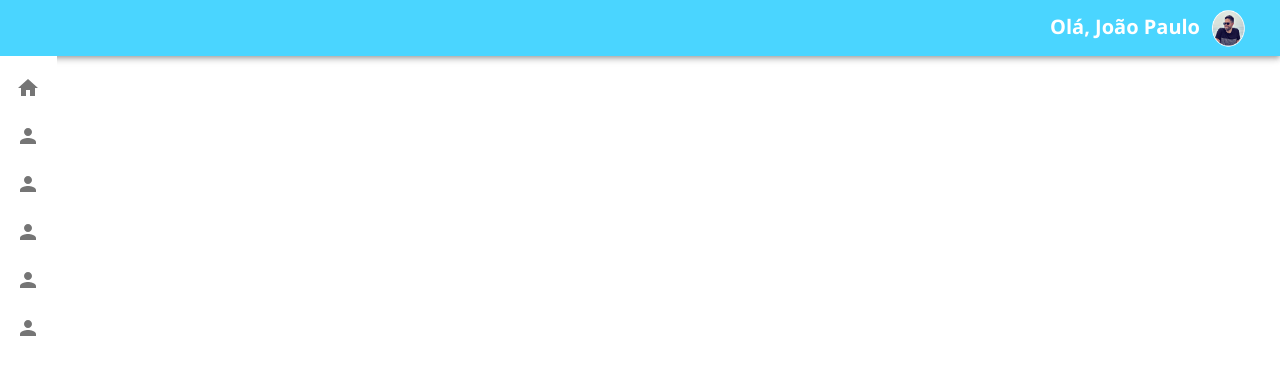
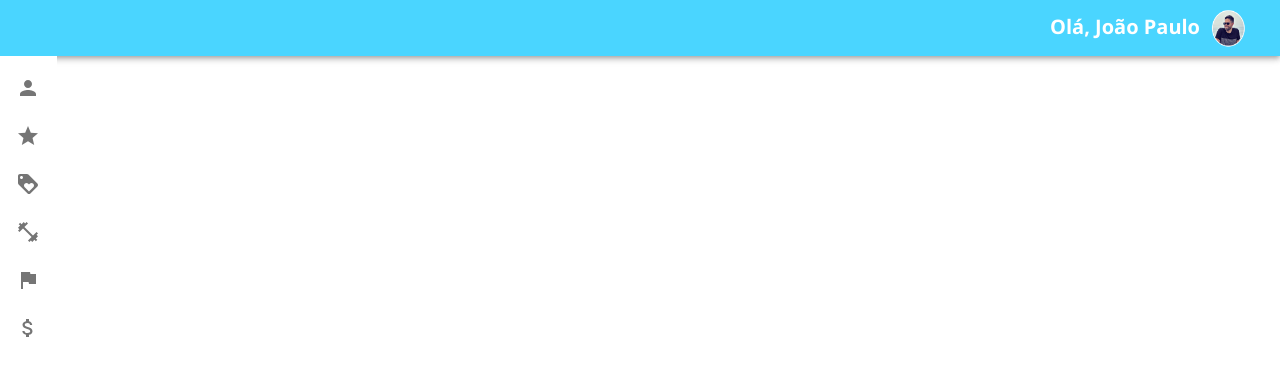
Before and after one commit to franciscoamartin/MegaHack-Vtex-Project, a React (Create React App) app: page / in a window 1280 px wide. Shown: the top 376 px of the page. Built offline with nearby package versions, Linux system fonts and the light colour scheme.

Commit message:
AddIconsSidebar

```diff
--- a/src/Components/Sidebar/index.js
+++ b/src/Components/Sidebar/index.js
@@ -10,6 +10,11 @@ import {
 import { Link } from "react-router-dom";
 import HomeIcon from "@material-ui/icons/Home";
 import PersonIcon from "@material-ui/icons/Person";
+import StarIcon from "@material-ui/icons/Star";
+import LoyaltyIcon from "@material-ui/icons/Loyalty";
+import FitnessCenterIcon from "@material-ui/icons/FitnessCenter";
+import FlagIcon from "@material-ui/icons/Flag";
+import AttachMoneyIcon from "@material-ui/icons/AttachMoney";
 import { useStyles } from "./styles";
 
 export default function MiniDrawer() {
@@ -43,37 +48,37 @@ export default function MiniDrawer() {
           <List onMouseOver={handleDrawerOpen} onMouseOut={handleDrawerClose}>
             <ListItem button component={Link} to="/atendimento">
               <ListItemIcon>
-                <HomeIcon />
+                <PersonIcon />
               </ListItemIcon>
               <ListItemText>Atendimento</ListItemText>
             </ListItem>
             <ListItem button component={Link} to="/avaliacoes">
               <ListItemIcon>
-                <PersonIcon />
+                <StarIcon />
               </ListItemIcon>
               <ListItemText>Avaliação</ListItemText>
             </ListItem>
             <ListItem button component={Link} to="/vendas">
               <ListItemIcon>
-                <PersonIcon />
+                <LoyaltyIcon />
               </ListItemIcon>
               <ListItemText>Vendas</ListItemText>
             </ListItem>
             <ListItem button component={Link} to="/treinamentos">
               <ListItemIcon>
-                <PersonIcon />
+                <FitnessCenterIcon />
               </ListItemIcon>
               <ListItemText>Treinamentos</ListItemText>
             </ListItem>
             <ListItem button component={Link} to="/destaques">
               <ListItemIcon>
-                <PersonIcon />
+                <FlagIcon />
               </ListItemIcon>
               <ListItemText>Destaques</ListItemText>
             </ListItem>
             <ListItem button component={Link} to="/comissoes">
               <ListItemIcon>
-                <PersonIcon />
+                <AttachMoneyIcon />
               </ListItemIcon>
               <ListItemText>Comissões</ListItemText>
             </ListItem>
```
